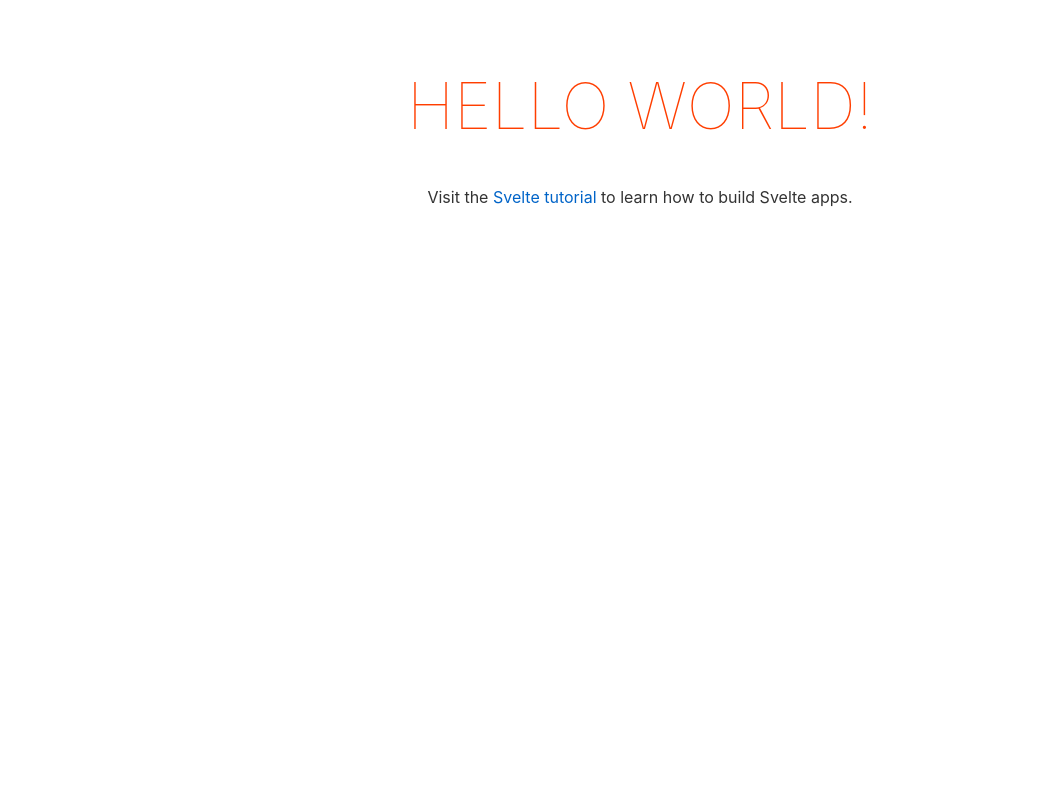
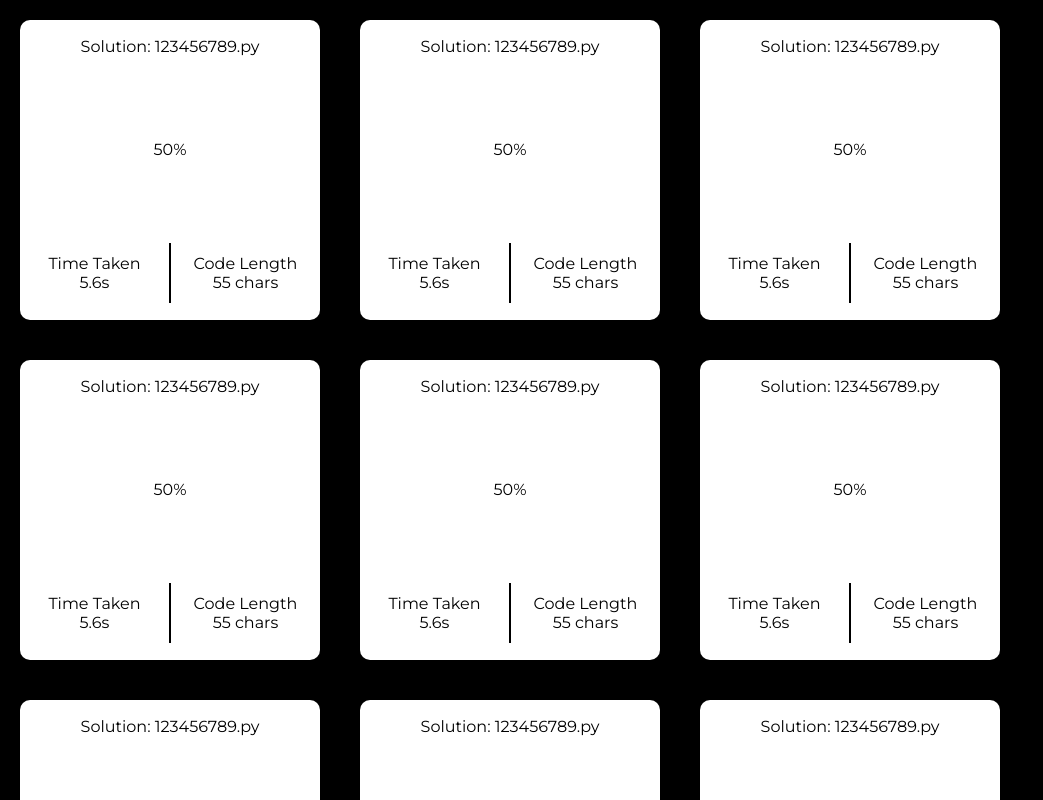
Before and after one commit to classPythonAddike/Addike-CT, a Svelte app: page / in a window 1280 px wide. Shown: the top 800 px of the page, without its empty margins (0-1043 px from the left). Built offline with nearby package versions, Linux system fonts and the light colour scheme.

Commit message:
Added Solution Component

```diff
--- a/package.json
+++ b/package.json
@@ -10,6 +10,7 @@
   "devDependencies": {
     "@rollup/plugin-commonjs": "^17.0.0",
     "@rollup/plugin-node-resolve": "^11.0.0",
+    "@smui/circular-progress": "^4.2.0",
     "rollup": "^2.3.4",
     "rollup-plugin-css-only": "^3.1.0",
     "rollup-plugin-livereload": "^2.0.0",
--- a/public/global.css
+++ b/public/global.css
@@ -1,63 +1,10 @@
-html, body {
-	position: relative;
-	width: 100%;
-	height: 100%;
+@import url('https://fonts.googleapis.com/css2?family=Montserrat:wght@300;400&display=swap');
+
+* {
+    margin: 0;
+    box-sizing: border-box;
 }
 
 body {
-	color: #333;
-	margin: 0;
-	padding: 8px;
-	box-sizing: border-box;
-	font-family: -apple-system, BlinkMacSystemFont, "Segoe UI", Roboto, Oxygen-Sans, Ubuntu, Cantarell, "Helvetica Neue", sans-serif;
+    background: black;
 }
-
-a {
-	color: rgb(0,100,200);
-	text-decoration: none;
-}
-
-a:hover {
-	text-decoration: underline;
-}
-
-a:visited {
-	color: rgb(0,80,160);
-}
-
-label {
-	display: block;
-}
-
-input, button, select, textarea {
-	font-family: inherit;
-	font-size: inherit;
-	-webkit-padding: 0.4em 0;
-	padding: 0.4em;
-	margin: 0 0 0.5em 0;
-	box-sizing: border-box;
-	border: 1px solid #ccc;
-	border-radius: 2px;
-}
-
-input:disabled {
-	color: #ccc;
-}
-
-button {
-	color: #333;
-	background-color: #f4f4f4;
-	outline: none;
-}
-
-button:disabled {
-	color: #999;
-}
-
-button:not(:disabled):active {
-	background-color: #ddd;
-}
-
-button:focus {
-	border-color: #666;
-}
--- a/src/App.svelte
+++ b/src/App.svelte
@@ -1,30 +1,16 @@
 <script>
-	export let name;
+    import Solution from './Solution.svelte'
 </script>
 
-<main>
-	<h1>Hello {name}!</h1>
-	<p>Visit the <a href="https://svelte.dev/tutorial">Svelte tutorial</a> to learn how to build Svelte apps.</p>
-</main>
+<div class="container">
+    {#each Array(10) as i}
+        <Solution/>
+    {/each}
+</div>
 
 <style>
-	main {
-		text-align: center;
-		padding: 1em;
-		max-width: 240px;
-		margin: 0 auto;
-	}
-
-	h1 {
-		color: #ff3e00;
-		text-transform: uppercase;
-		font-size: 4em;
-		font-weight: 100;
-	}
-
-	@media (min-width: 640px) {
-		main {
-			max-width: none;
-		}
-	}
+.container {
+    display: flex;
+    flex-wrap: wrap;
+}
 </style>
--- /dev/null
+++ b/src/Solution.svelte
@@ -0,0 +1,75 @@
+<script>
+    import CircularProgress from '@smui/circular-progress';
+    export let sol_name = '123456789.py'
+    export let time_taken = 5.6
+    export let code_length = 55
+    export let progress = 50
+</script>
+
+<div class="card">
+    <div class="name">
+        Solution: {sol_name}
+    </div>
+    <div class="progress">
+        {progress}%
+    </div>
+    <div class="info">
+        <div class="time">
+            Time Taken
+            <br/>
+            {time_taken}s
+        </div>
+        <div class="code">
+            Code Length
+            <br/>
+            {code_length} chars
+        </div>
+    </div>
+</div>
+
+<style>
+    .card {
+        height: 300px;
+        width: 300px;
+        background: #fff;
+        display: flex;
+        justify-content: space-around;
+        align-items: center;
+        flex-direction: column;
+        border-radius: 10px;
+        font-family: 'Montserrat', sans-serif;
+        margin: 20px;
+    }
+    .progress {
+        width: 100%;
+        height: 40%;
+        display: flex;
+        justify-content: center;
+        align-items: center;
+    }
+    .info {
+        height: 20%;
+        width: 100%;
+        display: flex;
+        justify-content: space-around;
+        align-items: center;
+    }
+    .code {
+        text-align: center;
+        display: flex;
+        justify-content: center;
+        align-items: center;
+        border-left: 1px solid black;
+    }
+    .time {
+        text-align: center;
+        display: flex;
+        justify-content: center;
+        align-items: center;
+        border-right: 1px solid black;
+    }
+    .code, .time {
+        width: 50%;
+        height: 100%;
+    }
+</style>
--- a/src/main.js
+++ b/src/main.js
@@ -2,9 +2,6 @@ import App from './App.svelte';
 
 const app = new App({
 	target: document.body,
-	props: {
-		name: 'world'
-	}
 });
 
 export default app;
```
Also changed, not shown: 1 other file (tests, documents, lock files or other folders).
